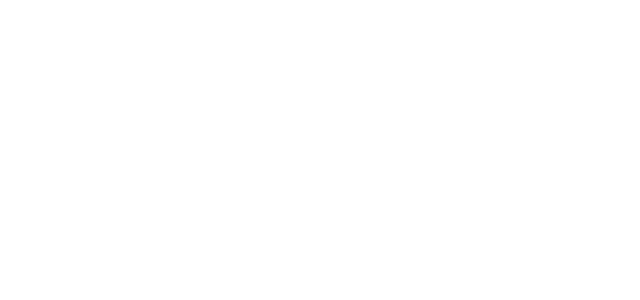
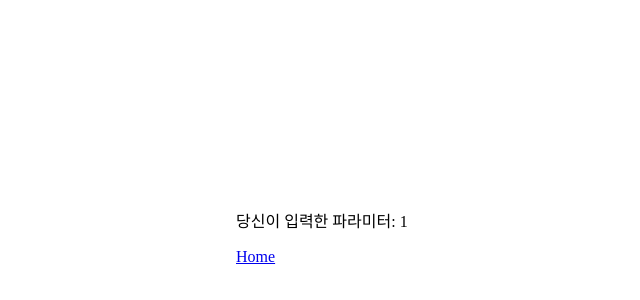
Before and after one commit to DL-Berkey/React_Practice, a React (Create React App) app: page /1 in a window 1280 px wide. Before the commit this address had no page. Shown: the part 208-508 px from the top of the page, without its empty margins (404-1044 px from the left). Built offline with nearby package versions, Linux system fonts and the light colour scheme.

Commit message:
create ParameterPage

```diff
--- a/src/App.js
+++ b/src/App.js
@@ -1,5 +1,5 @@
 import { BrowserRouter as Router, Routes, Route } from "react-router-dom";
-import { ParameterForm, QueryForm } from "./components"
+import { ParameterForm, QueryForm, ParameterPage } from "./components"
 import { Main } from "./styles"
 
 function App() {
@@ -8,6 +8,7 @@ function App() {
       <Router>
         <Routes>
           <Route path="/" element={[<ParameterForm />, <QueryForm />]} />
+          <Route path="/:value" element={<ParameterPage />}></Route>
         </Routes>
       </Router>
     </Main>
--- /dev/null
+++ b/src/components/ParameterPage.jsx
@@ -0,0 +1,15 @@
+import { Link, useParams } from "react-router-dom";
+import { Span } from "../styles";
+
+const ParameterPage = () => {
+    const params = useParams();
+
+    return (
+        <Span>
+            <p>당신이 입력한 파라미터: {params.value}</p>
+            <Link to="/">Home</Link>
+        </Span>
+    );
+}
+
+export default ParameterPage;
--- a/src/components/index.js
+++ b/src/components/index.js
@@ -1,7 +1,9 @@
 import ParameterForm from "./ParameterForm";
 import QueryForm from "./QueryForm";
+import ParameterPage from "./ParameterPage";
 
 export {
     ParameterForm,
     QueryForm,
+    ParameterPage,
 }
```
